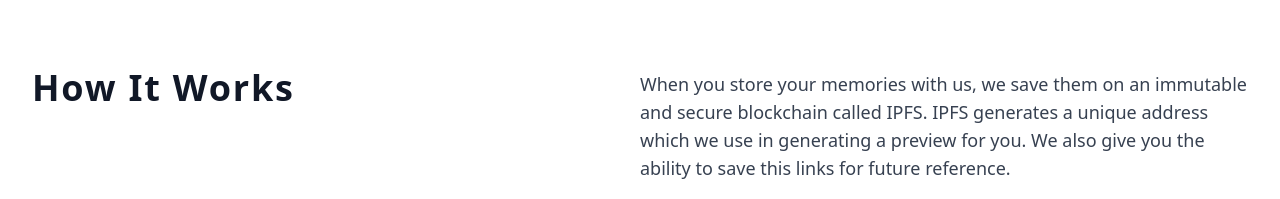
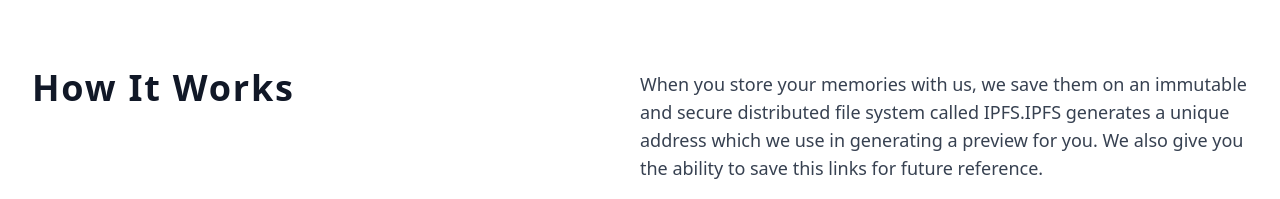
Before and after one commit to thestriver/Memories, a React (Create React App) app: page / in a window 1280 px wide. Shown: the part 601-800 px from the top of the page. Built offline with nearby package versions, Linux system fonts and the light colour scheme; what ipfs-http-client would draw is missing.

Commit message:
copyediting

```diff
--- a/src/components/Works.js
+++ b/src/components/Works.js
@@ -13,7 +13,7 @@ export default function Works() {
         <div className="lg:w-1/2">
           <p className="text-base text-gray-700 md:text-lg">
             When you store your memories with us, we save them on an immutable
-            and secure blockchain called IPFS. IPFS generates a unique address
+            and secure distributed file system called <a href="https://docs.ipfs.tech/concepts/what-is-ipfs/">IPFS</a>.IPFS generates a unique address
             which we use in generating a preview for you. We also give you the
             ability to save this links for future reference.
           </p>
```
Also changed, not shown: 1 other file (tests, documents, lock files or other folders).
